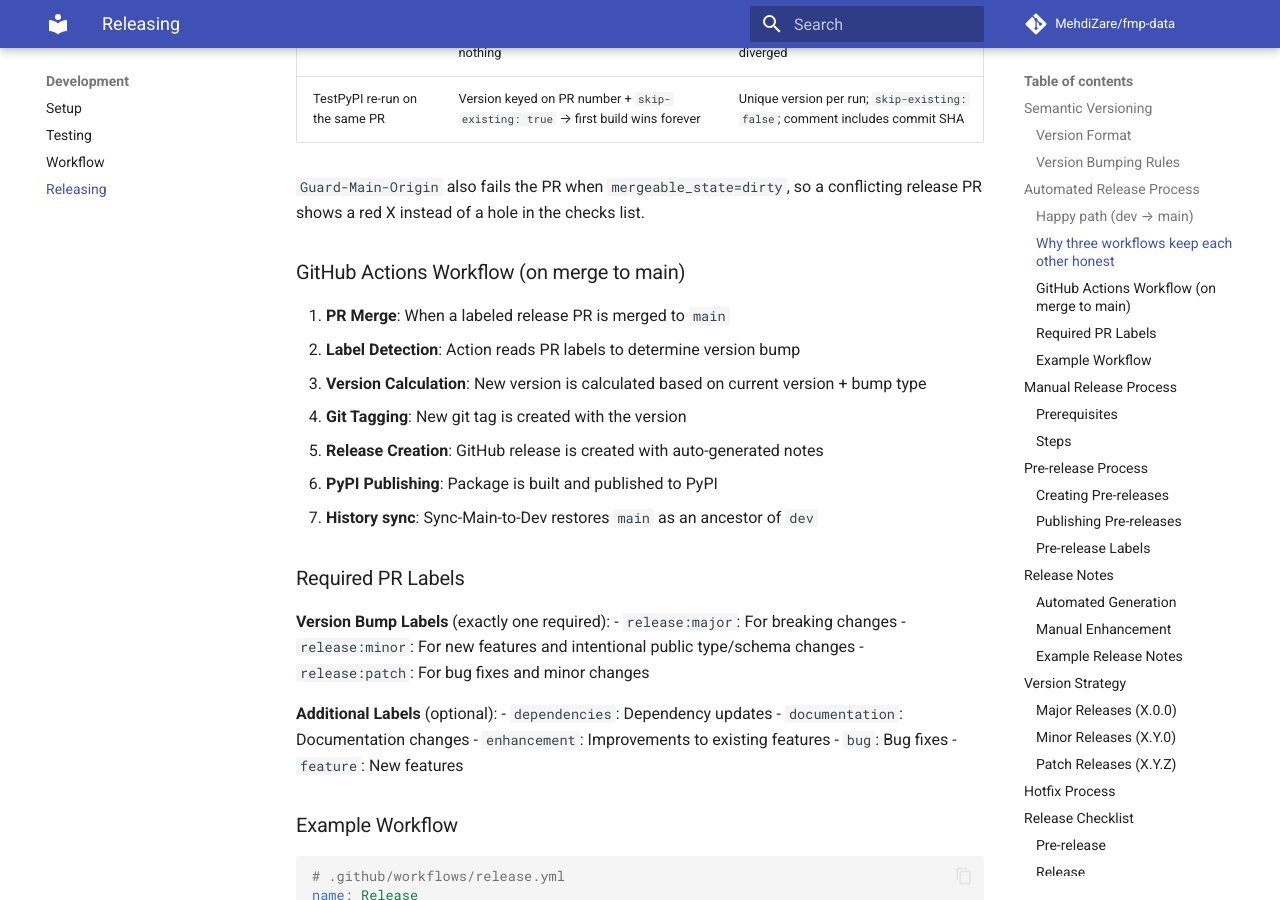
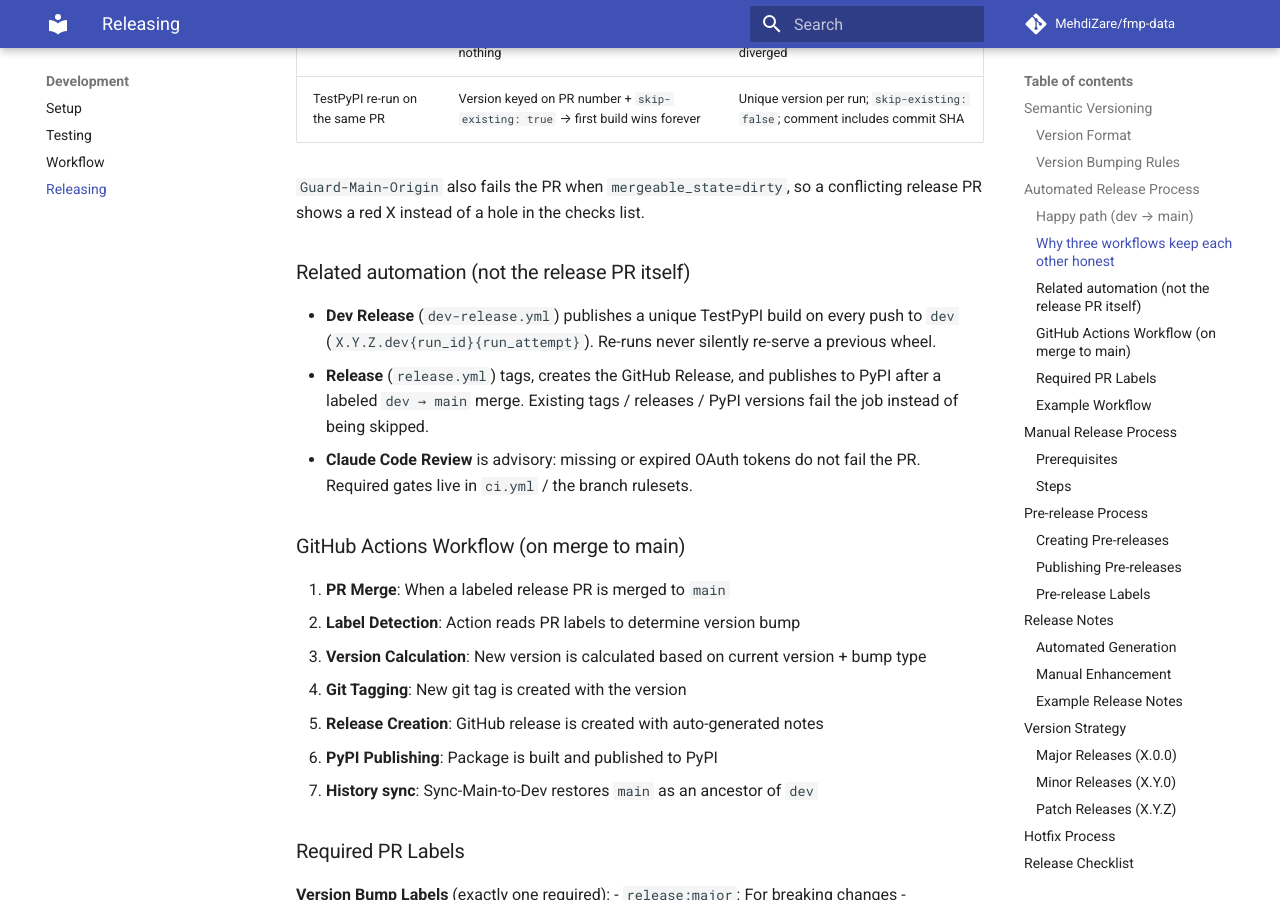
Before and after one commit to MehdiZare/fmp-data, an MkDocs documentation site: the page built from docs/contributing/releasing.md, in a window 1280 px wide and 900 px high, scrolled down 1877 px. Built offline with MkDocs 1.6.1 and Material for MkDocs 9.7.7, drawn with Linux system fonts in a browser that asks for light colours; comment, search, counter and statistics services are not loaded; the version menu is left out.

Commit message:
fix(ci): audit-pass — more silent successes and invalid workflow if
Follow-up to #202/#203/#204 after a full workflow audit:

- Claude Code Review: secrets context is illegal in job-level if (red
  validation check on every touch); gate token presence in a step
- Dev Release: unique TestPyPI versions per run; skip-existing off
- Release: fail on existing tag/release/PyPI version; empty version;
  checkout merge_commit_sha; env-pass untrusted PR fields
- Rebase-Reminder: update/delete one bot comment instead of spamming
- Cassette credential scan: drop fake baseline "new only" comparison
- Documentation: pages/id-token permissions only on the deploy job

```diff
--- a/docs/contributing/releasing.md
+++ b/docs/contributing/releasing.md
@@ -64,6 +64,17 @@
 
 `Guard-Main-Origin` also fails the PR when `mergeable_state=dirty`, so a
 conflicting release PR shows a red X instead of a hole in the checks list.
+
+### Related automation (not the release PR itself)
+
+- **Dev Release** (`dev-release.yml`) publishes a unique TestPyPI build on
+  every push to `dev` (`X.Y.Z.dev{run_id}{run_attempt}`). Re-runs never
+  silently re-serve a previous wheel.
+- **Release** (`release.yml`) tags, creates the GitHub Release, and publishes
+  to PyPI after a labeled `dev → main` merge. Existing tags / releases / PyPI
+  versions fail the job instead of being skipped.
+- **Claude Code Review** is advisory: missing or expired OAuth tokens do not
+  fail the PR. Required gates live in `ci.yml` / the branch rulesets.
 
 ### GitHub Actions Workflow (on merge to main)
 
```
Also changed, not shown: CHANGELOG.md (+7 -0 lines), 7 other files.
